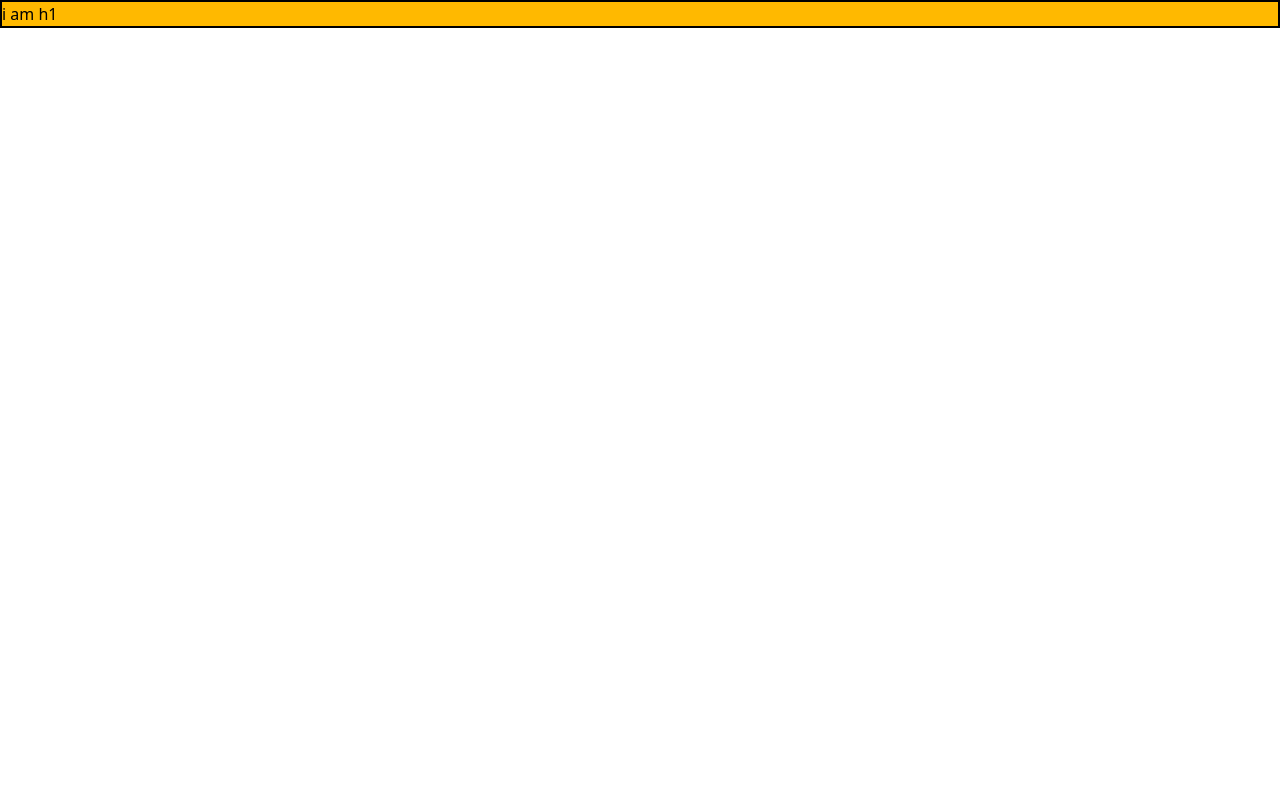
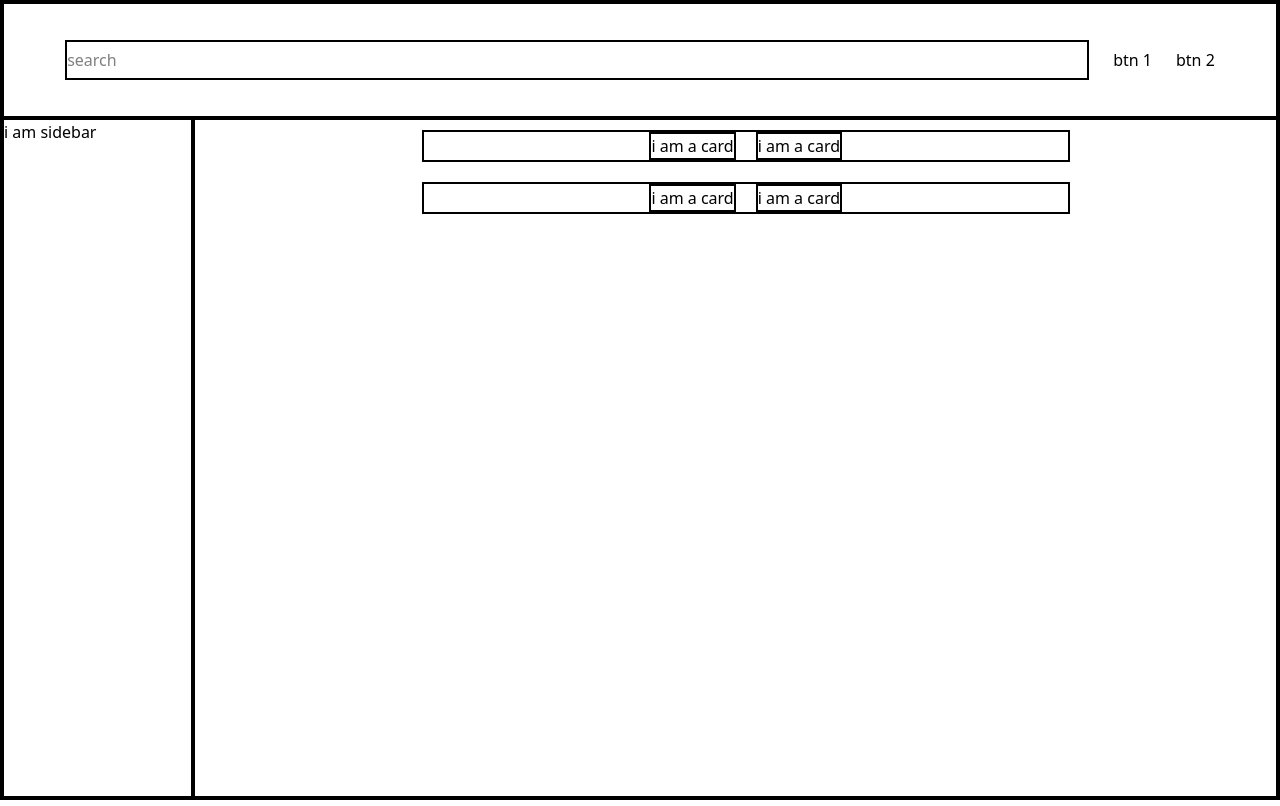
Before and after one commit to PARDEEP-111/Dashboard-and-landing-page, a website built with Vite: page landing-page.html in a window 1280 px wide. Built offline with nearby package versions, Linux system fonts and the light colour scheme.

Commit message:
basic structure of landing page is done

```diff
--- a/landing-page.html
+++ b/landing-page.html
@@ -1,14 +1,43 @@
 <!DOCTYPE html>
 <html lang="en">
+
 <head>
     <meta charset="UTF-8">
     <meta name="viewport" content="width=device-width, initial-scale=1.0">
     <title>Document</title>
 
 </head>
-<body>
-    <h1 class="bg-amber-400 border-2" >i am h1</h1>
+
+<body class="flex flex-col justify-between h-[100vh] w-[100vw] border-2">
+
+    <nav class="w-[100%] border-2 gap-6 h-[15vh] flex items-center justify-center">
+        <input type="search" placeholder="search" name="" class=" h-[40px] w-[80vw] border-2">
+        <button>btn 1</button>
+        <button>btn 2 </button>
+    </nav>
+    <div class=" flex justify-start items-start  ">
+
+        <sidebar class="w-[15vw] h-[85vh] border-2 ">
+            i am sidebar
+        </sidebar>
+
+        <main class="w-[85vw] h-[85vh] border-2 ">
+            <div class=" h-[100%] w-[100%] gap-5 flex flex-col justify-start m-[10px] items-center">
+                <div class="flex justify-center gap-5 items-center border-2  w-[60%]">
+                    <div class=" border-2  "> i am a card</div>
+                    <div class=" border-2 "> i am a card</div>
+                </div>
+                <div class="flex border-2 gap-5 justify-center items-center  w-[60%]">
+                    <div class=" border-2  "> i am a card</div>
+                    <div class=" border-2  "> i am a card</div>
+                </div>
+            </div>
+        </main>
+
+    </div>
+
 
     <script type="module" src="/src/main.js"></script>
 </body>
+
 </html>
```
